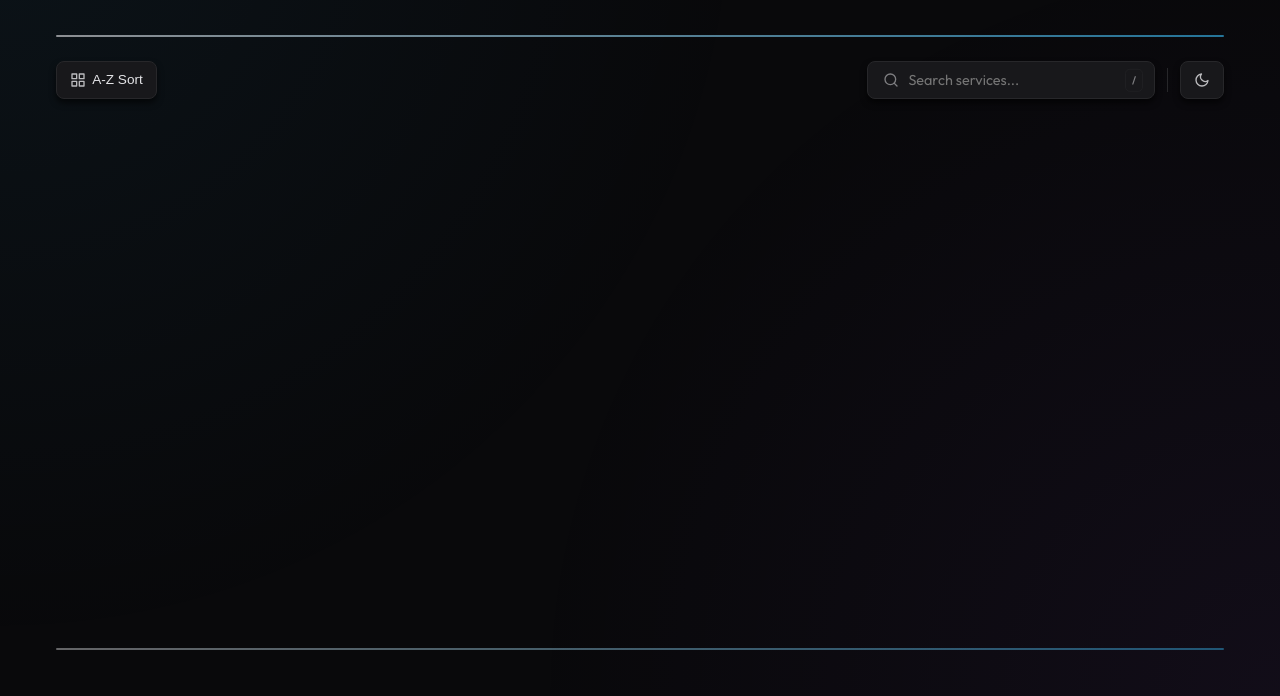
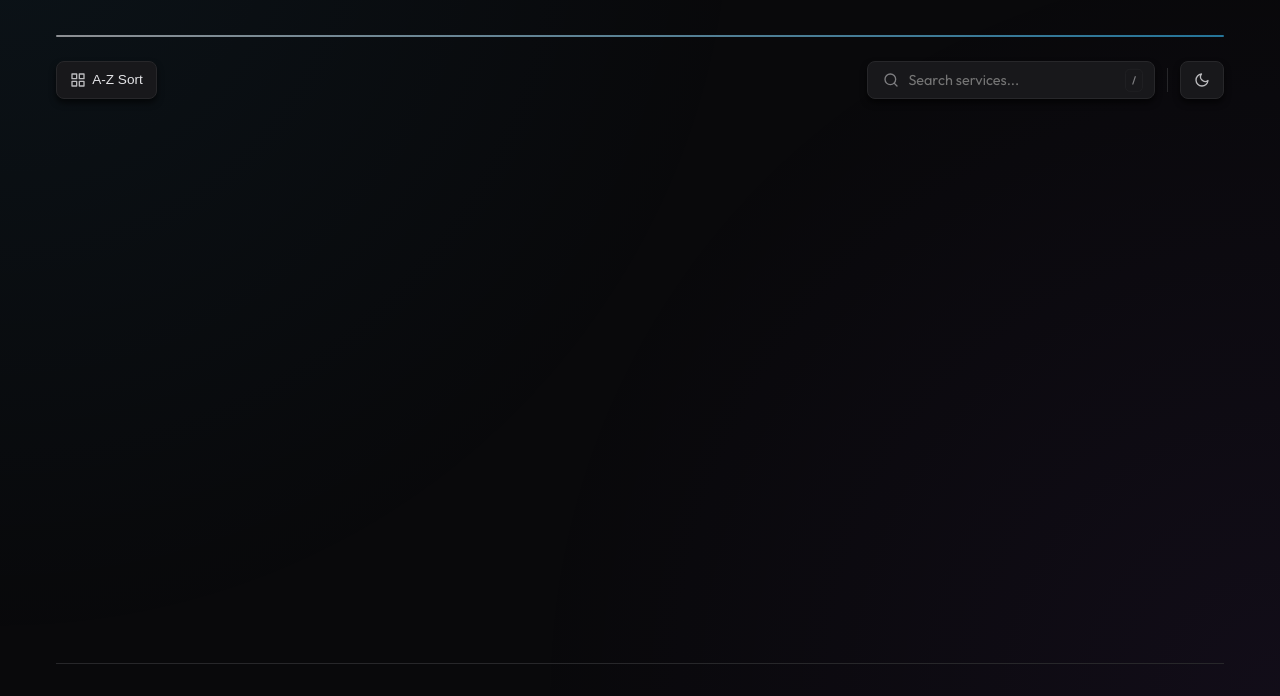
Before and after one commit to BuzzMoody/Simple-Dash, a plain HTML site: page static/index.html in a window 1280 px wide. Shown: the part 104-800 px from the top of the page. Drawn offline with Linux system fonts and the light colour scheme; no server answers.

Commit message:
style: Update footer to 1rem padding, 1px solid border, and keep text opacity at 0.7

```diff
--- a/static/script.js
+++ b/static/script.js
@@ -244,7 +244,7 @@ document.addEventListener('DOMContentLoaded', () => {
                 footerHtml = `<a href="https://github.com/BuzzMoody/Simple-Dash" target="_blank">${version}</a>`;
             }
 
-            footerEl.innerHTML = footerHtml;
+            footerEl.innerHTML = `<span style="opacity: 0.7">${footerHtml}</span>`;
         }
 
         // Header Colors
--- a/static/style.css
+++ b/static/style.css
@@ -740,23 +740,11 @@ body.dark-mode [data-tooltip]::after {
     left: 1rem;
     right: 1rem;
     text-align: center;
-    padding: 1.5rem 1rem;
+    padding: 1rem;
     font-size: 0.8rem;
     color: var(--text-color);
-    opacity: 0.7;
     margin-top: 0;
-}
-
-.footer::before {
-    content: '';
-    position: absolute;
-    top: 0;
-    left: 0;
-    width: 100%;
-    height: 2px;
-    background: linear-gradient(135deg, var(--header-color-1, var(--text-color)), var(--header-color-2, var(--accent-color)));
-    border-radius: 2px;
-    opacity: 0.6;
+    border-top: 1px solid var(--card-border);
 }
 
 
```
